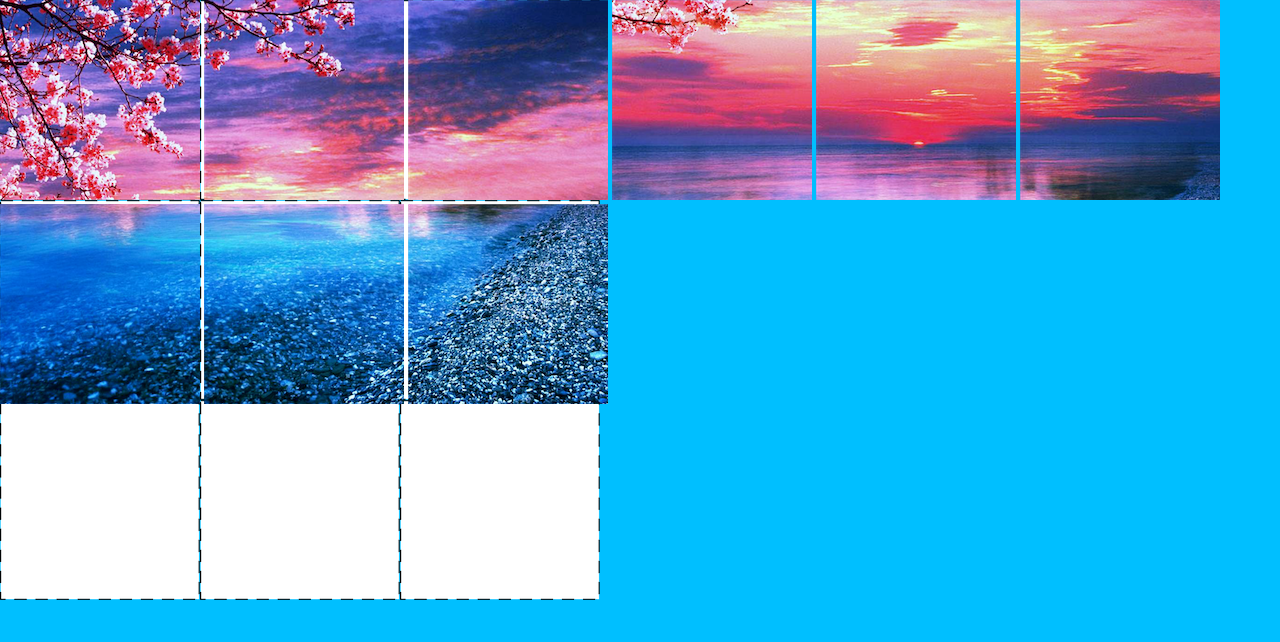
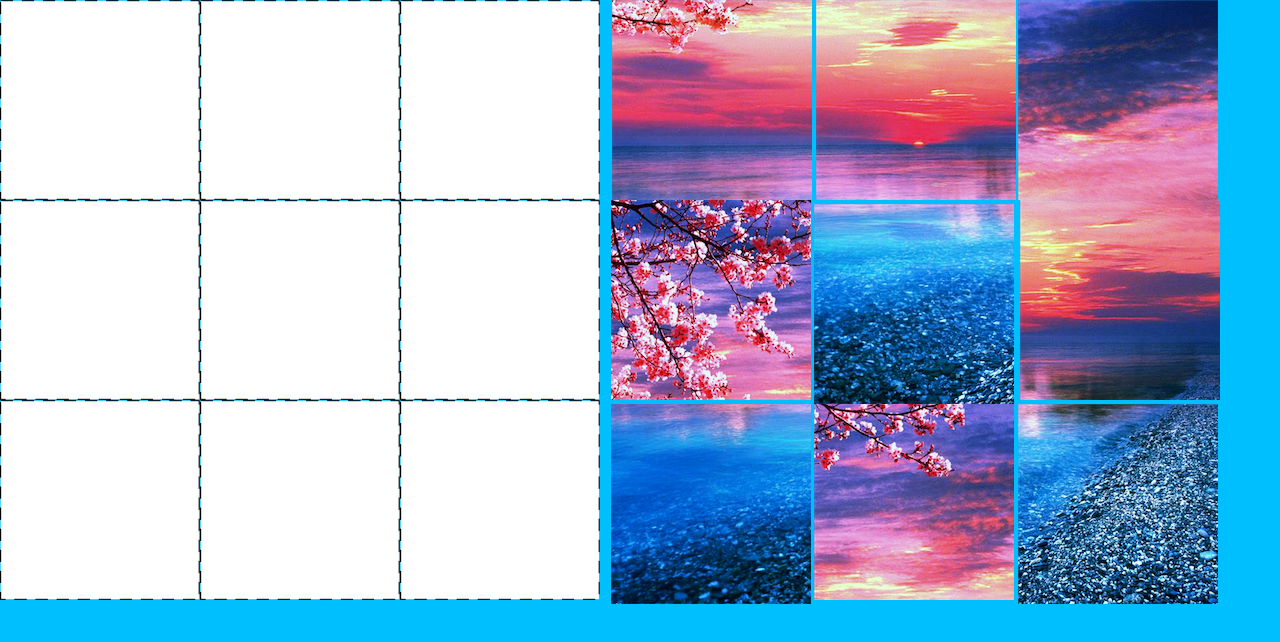
Before and after one commit to sinaresiphesihle-ITvarsity/Module-4-Assessment-2, a plain HTML site: page index.html in a window 1280 px wide. Drawn offline with Linux system fonts and the light colour scheme.

Commit message:
Resubmission

```diff
--- a/index.html
+++ b/index.html
@@ -1,22 +1,23 @@
-<!DOCTYPE HTML>
-<html>
+<!DOCTYPE html>
+<html lang="en">
 <head>
+    <meta charset="UTF-8">
+    <meta http-equiv="X-UA-Compatible" content="IE=edge">
+    <meta name="viewport" content="width=device-width, initial-scale=1.0">
     <link rel="stylesheet" href="style.css">
     <script type="text/javascript" src="javascript/api.js"></script>
+    <title>Home</title>
 </head>
 <body>
     <img src="images/puzzle-grid.png" class="puzzle-grid-drop" id="grid1-1"/>
     <img src="images/puzzle-grid.png" class="puzzle-grid-drop" id="grid1-2"/>
     <img src="images/puzzle-grid.png" class="puzzle-grid-drop" id="grid1-3"/>
-
     <img src="images/puzzle-grid.png" class="puzzle-grid-drop" id="grid2-1"/>
     <img src="images/puzzle-grid.png" class="puzzle-grid-drop" id="grid2-2"/>
     <img src="images/puzzle-grid.png" class="puzzle-grid-drop" id="grid2-3"/>
-
     <img src="images/puzzle-grid.png" class="puzzle-grid-drop" id="grid3-1"/>
     <img src="images/puzzle-grid.png" class="puzzle-grid-drop" id="grid3-2"/>
     <img src="images/puzzle-grid.png" class="puzzle-grid-drop" id="grid3-3"/>
-
 
 
     <img src="images/img1-1.png" id="img1-1-draggable"/>
--- a/style.css
+++ b/style.css
@@ -6,56 +6,92 @@ body{
     background-color: deepskyblue;
 }
 
+
 #grid1-1{
     position: absolute;
     left: 0px;
     top: 0px;
 }
-
 #grid1-2{
     position: absolute;
     left: 200px;
     top: 0px;
 }
-
 #grid1-3{
     position: absolute;
     left: 400px;
     top: 0px;
 }
 
+
 #grid2-1{
     position: absolute;
     left: 0px;
     top: 200px;
 }
-
 #grid2-2{
     position: absolute;
     left: 200px;
     top: 200px;
 }
-
 #grid2-3{
     position: absolute;
     left: 400px;
     top: 200px;
 }
 
+
 #grid3-1{
     position: absolute;
     left: 0px;
     top: 400px;
 }
-
 #grid3-2{
     position: absolute;
     left: 200px;
     top: 400px;
 }
-
 #grid3-3{
     position: absolute;
     left: 400px;
     top: 400px;
 }
+
+
+#img1-1-draggable{
+    left: 611px;
+    top: 200px;
+}
+#img1-2-draggable{
+    left: 610px;
+    top: 400px;
+}
+#img1-3-draggable{
+    left: 610px;
+    top: 0px;
+}
+
+
+#img2-1-draggable{
+    top: 0px;
+}
+#img2-2-draggable{
+    top: 0px;
+}
+#img2-3-draggable{
+    top: 200px;
+}
+
+
+#img3-1-draggable{
+    left: 611px;
+    top: 200px;
+}
+#img3-2-draggable{
+    left: 610px;
+    top: 0px;
+}
+#img3-3-draggable{
+    left: 610px;
+    top: 200px;
+}
```
Also changed, not shown: javascript/api.js, 2 other files. Lines whose indentation alone changed are shown as unchanged.
